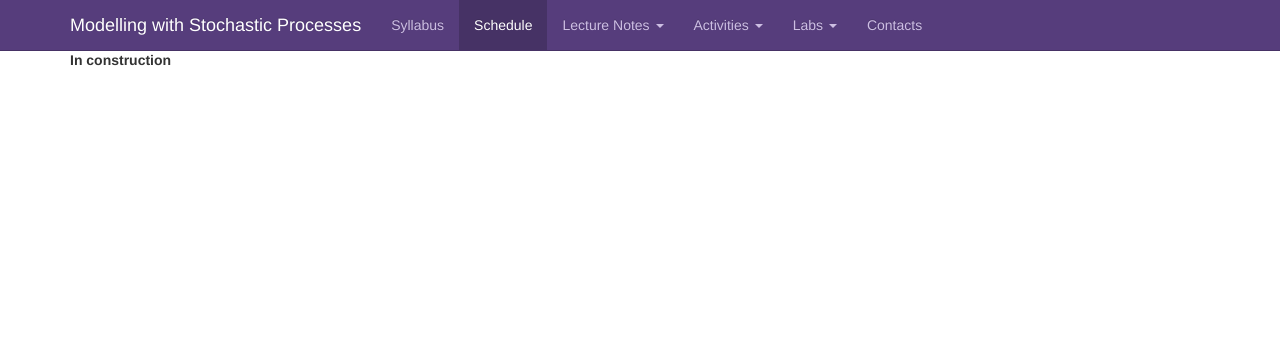
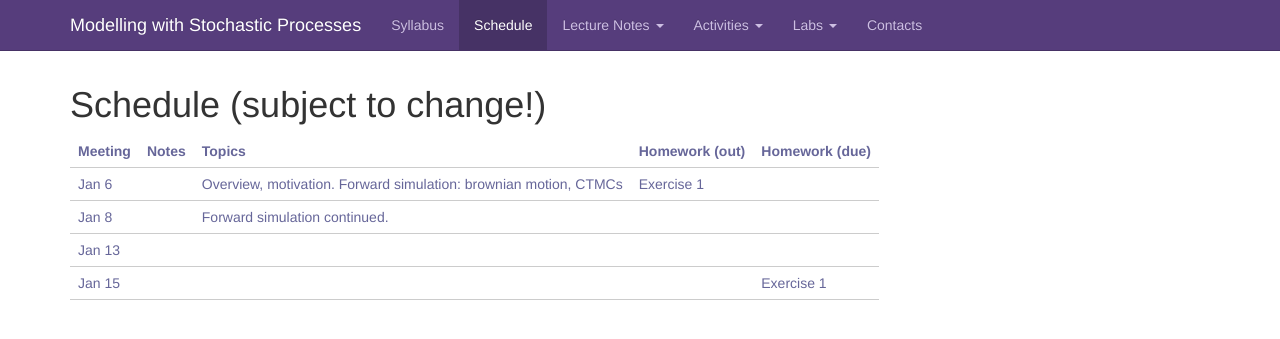
Before and after one commit to snowdj/stochastic_process_notes, a Jekyll site: the page built from schedule.md, in a window 1280 px wide. Shown: the top 339 px of the page. Built offline with Jekyll 4.4.1, drawn with Linux system fonts in a browser that asks for light colours; nearby versions of some CDN libraries; Markdown is read by kramdown in place of the engine named in the settings; comment, search, counter and statistics services are not loaded.

Commit message:
Add skeleton of schedule

```diff
--- a/css/main.css
+++ b/css/main.css
@@ -19,3 +19,24 @@ math, .MathJax {
 .mo {
 	color: black;
 }
+
+
+
+th
+{
+	font-size: 14px;
+	font-weight: normal;
+	color: #039;
+	padding: 10px 8px;
+	border-bottom: 2px solid #6678b1;
+}
+td
+{
+	border-bottom: 1px solid #ccc;
+	color: #669;
+	padding: 6px 8px;
+}
+tbody tr:hover td
+{
+	color: #009;
+}
--- /dev/null
+++ b/schedule.csv
@@ -0,0 +1,5 @@
+"<b>Meeting</b>","<b>Notes</b>","<b>Topics</b>","<b>Homework (out)</b>","<b>Homework (due)</b>"
+"Jan 6",,"Overview, motivation. Forward simulation: brownian motion, CTMCs","Exercise 1",
+"Jan 8",,"Forward simulation continued.",,
+"Jan 13",,,,
+"Jan 15",,,,"Exercise 1"
--- a/schedule.md
+++ b/schedule.md
@@ -4,4 +4,8 @@ title: Schedule
 slug: schedule
 ---
 
-**In construction**
+Schedule (subject to change!)
+=============================
+
+
+<table>  <tr>    <td><b>Meeting</b></td>    <td><b>Notes</b></td>    <td><b>Topics</b></td>    <td><b>Homework (out)</b></td>    <td><b>Homework (due)</b></td>  </tr>  <tr>    <td>Jan 6</td>    <td></td>    <td>Overview, motivation. Forward simulation: brownian motion, CTMCs</td>    <td>Exercise 1</td>    <td></td>  </tr>  <tr>    <td>Jan 8</td>    <td></td>    <td>Forward simulation continued.</td>    <td></td>    <td></td>  </tr>  <tr>    <td>Jan 13</td>    <td></td>    <td></td>    <td></td>    <td></td>  </tr>  <tr>    <td>Jan 15</td>    <td></td>    <td></td>    <td></td>    <td>Exercise 1</td>  </tr><!-- schedule --></table>
```
Also changed, not shown: 1 other file.
